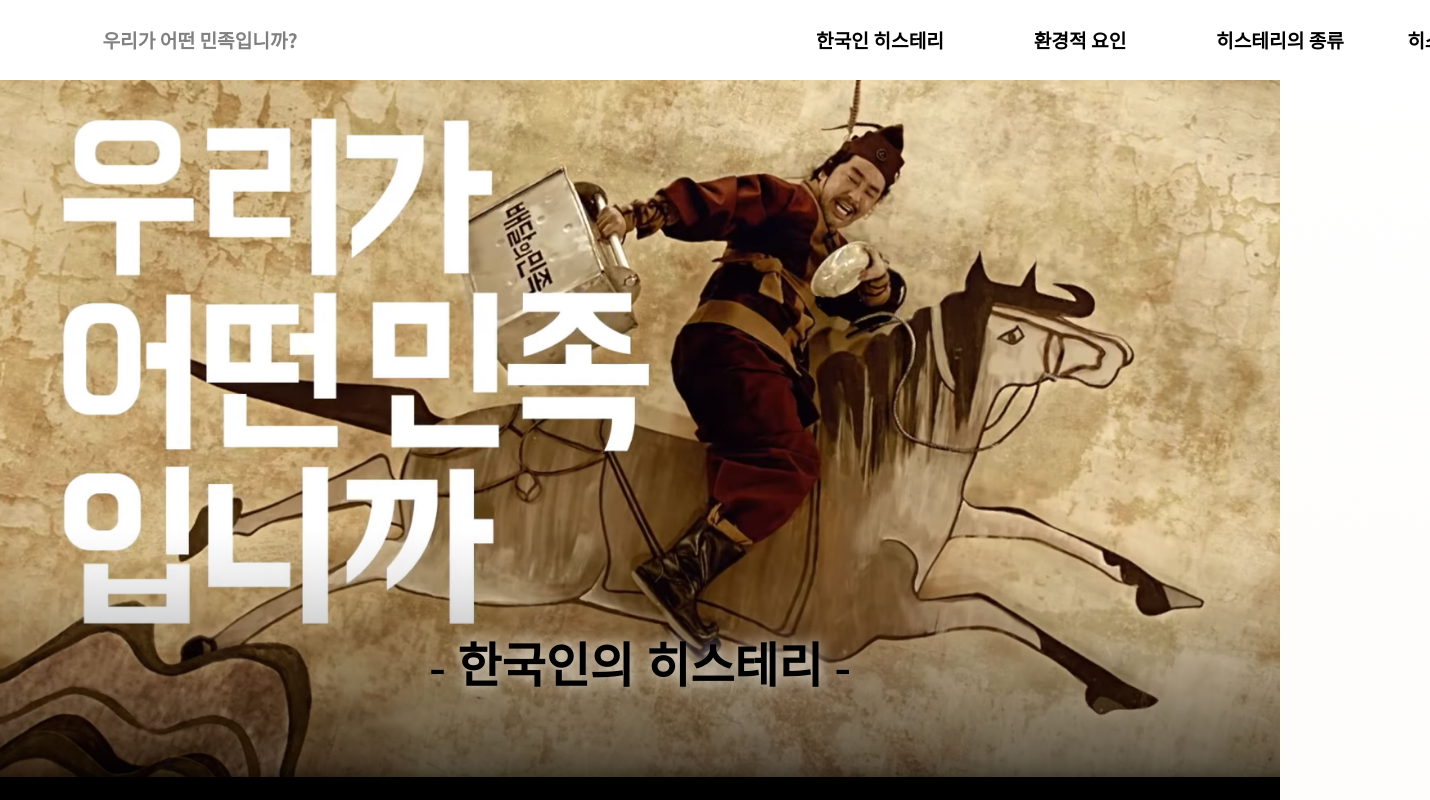
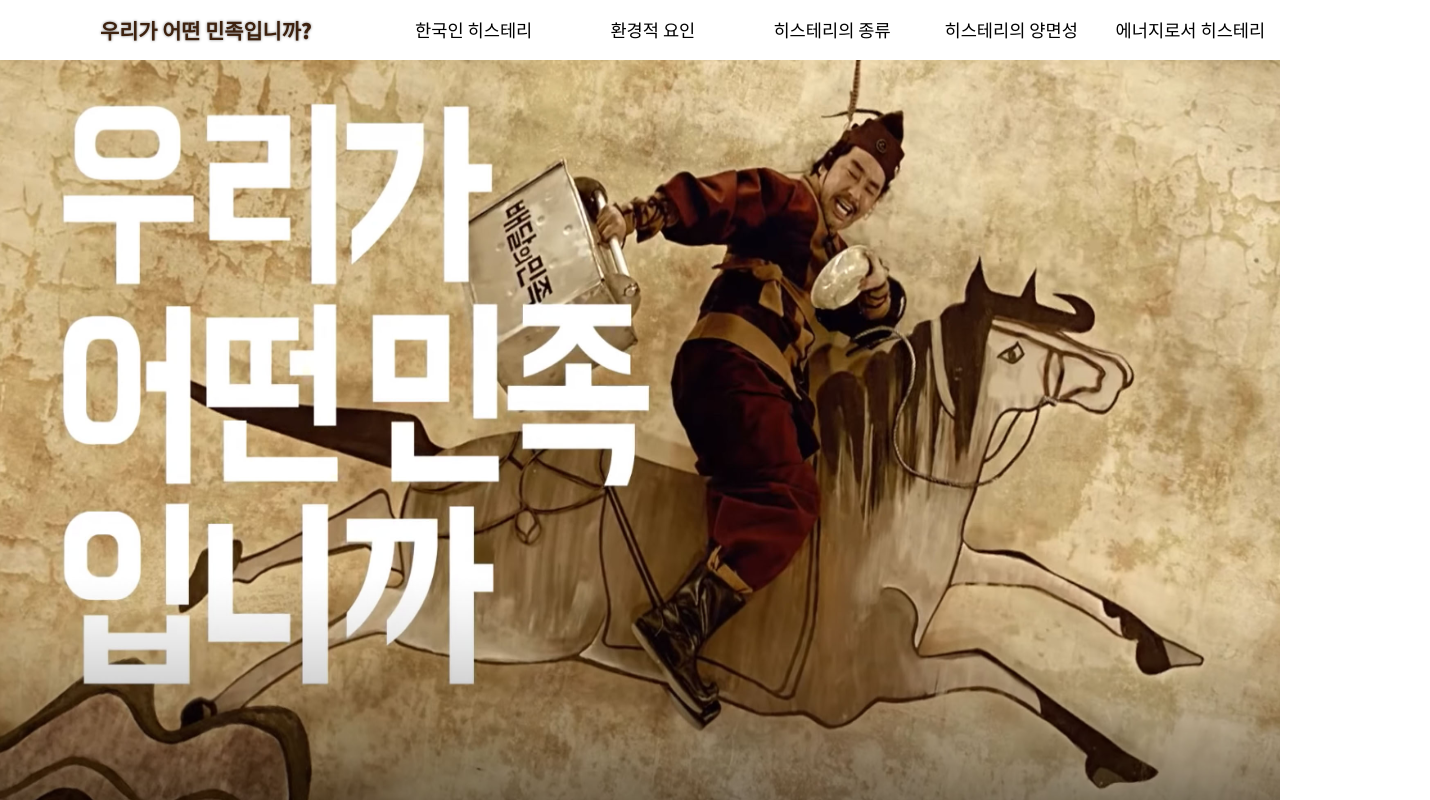
Before and after one commit to Lim-Yeongsong/yeongsong_dp_3, a plain HTML site: page index.html in a window 1280 px wide. Shown: the top 800 px of the page, 1430 px wide, since content can reach past the window. Drawn offline with Linux system fonts and the light colour scheme.

Commit message:
Add files via upload

```diff
--- a/index.html
+++ b/index.html
@@ -6,36 +6,35 @@
 	<link href="https://fonts.googleapis.com/css?family=Noto+Sans+KR:300,400,500,700,900&display=swap" rel="stylesheet">
 	<link href="https://fonts.googleapis.com/css?family=Noto+Serif+KR:700,900&display=swap" rel="stylesheet">
 	<style type="text/css">
-		body, h2, ol, li, ul {margin: 0 ; padding: 0}
-		nav{background: white; height: 80px; font-size: 1.2em;position: fixed;}
-		nav ul li a, nav div a{display: block; color: black;
-					text-decoration: none; font-weight: bold;}
-		nav ul li a:hover{color: gray;}
-		nav .logo{height: 50px; width: 400px; line-height: 80px; float: left; text-align: center; display: block; color: black;
-					text-decoration: none; font-weight: bold;}
-		nav div a:hover{color: gray;}
-		nav ul{width: 1000px; height: 80px;
-				float: right; margin-right: 10px;}
-		nav li{list-style-type: none; width: 20%; float: left; height: 50px; text-align: center; line-height: 80px;}
+		body, nav, ul, li, img, h1, h2, p{margin: 0 ; padding: 0;}
+		nav{height: 60px; text-align: center;}
+		nav div a{display: block; text-decoration: none; font-size: 1.3rem; font-weight: 900; color: black; text-align: left;padding-left: 100px;}
+		nav div a:hover{color:#3d210e; text-shadow:0px 0px 3px gray;transition: all 1s;}
+		ul{width: 70%;  height: 60px; float: right;}
+		li{background: white; list-style-type: none; width: 20%; height: 60px; text-align: center; line-height: 60px; float: right; font-size: 1.1rem; font-weight: 500;f}
+		li:hover{background:#3d210e; transition: all 1s;}
+		li a{text-decoration: none; color: black;}
+		li a:hover{color :white; transition: all 0.5s;}
+		.logo{height: 60px; line-height: 60px; width: 30%; background: white; float: left;}
 
-		.navdiv{width: 100%; height: 80px; margin-left: 390px; background: white;}
+
 		.imgurl{font-size: 0.9em; color: #2c1607;}
+		.bg-header{background: url('back1.jpg'); background-size:100% auto ;background-attachment: fixed;}
 
 		.bg-mid1{background: url('c.jpg'); background-size: 100% auto ; background-repeat: no-repeat; background-attachment: fixed;}
 		.bg-mid2{background: url('o.jpg'); background-size: 100% auto ; background-repeat: no-repeat; background-attachment: fixed;}
 		.bg-mid3{background: url('p.jpg'); background-size: 100% auto ; background-repeat: no-repeat; background-attachment: fixed; }
 		html{font-family: 'Noto Sans KR', sans-serif;}
 		header{font-family: 'Noto Serif KR', serif; }
-		body, h1, img, h1, p{margin: 0;padding: 0;}
 		body{background-image: linear-gradient(#FFFFFF, #e7d3b0);}
 		img{display: block; width:100%;}
-		footer{width:720px; margin:auto;}
-		header{margin:auto; display: block;  width: auto; height: 1000px;
+		header{margin:auto; display: block; width: 100%; height: 1200px;
 			font-size: 4em; font-weight: 900;
 			text-shadow: 0px 0px 15px #FFFFFF; background-image: url('back1.png');background-size: 50%; background-repeat: no-repeat;  background-position: center ; background-float: top ; }
-		h1{text-align: center; margin: -150px; font-weight: 700; font-size: 3rem; margin-bottom: 100px;}
+		h1{text-align: center; font-weight: 700; font-size: 3rem; padding-top: 800px;}
 		section h2{font-size: 4rem; font-weight: 500; line-height: 1.3; letter-spacing: -2.5px;}
 		section p{line-height: 1.7; letter-spacing: -0.8px; word-spacing:0.9px; font-size: 1.4rem; font-weight: 300; text-align: left; word-break: keep-all; }
+		footer{width:720px; margin:auto;}
 		footer{height: 300px; width:auto ; padding-top: 100px;
 			background-image: linear-gradient(#e7d3b0, #ab8554);}
 		footer p{text-align: center; font-size:}
@@ -80,6 +79,8 @@
 		.secp{padding-top: 200px; padding-bottom: 200px;}
 		.secpt{padding-top: 200px;}
 		.secpb{padding-bottom: 200px;}
+		.ext{display: inline-block; background: #ebd6bb; width: 100px; height: 60px; text-align: center; line-height: 60px; text-decoration: none; font-size: 1.1em; font-weight: bold; border-radius: 5px; box-shadow: 0px 0px 5px #7e613c; margin-right: 20px; color: black;}
+		.ext:hover{background: #3d210e; box-shadow: none; color: white; transition: all 0.5s;}
 	</style>
 </head>
 <body>
@@ -88,31 +89,32 @@
 			<a href="index.html">우리가 어떤 민족입니까?</a>
 		</div>
 
-		<div class="navdiv">
 		<ul>
 			<li>
-					<a href="#a">한국인 히스테리</a>
+				<a href="#e">에너지로서 히스테리</a>
+			</li>
+			<li>
+				<a href="#d" >히스테리의 양면성</a>
+			</li>
+			<li>
+				<a href="#c">히스테리의 종류</a>
 			</li>
 			<li>
 				<a href="#b">환경적 요인</a>
 			</li>
 			<li>
-					<a href="#c">히스테리의 종류</a>
-				</li>
-				<li>
-					<a href="#d" >히스테리의 양면성</a>
-				</li>
-				<li>
-					<a href="#e">에너지로서 히스테리</a>
-				</li>
+				<a href="#a">한국인 히스테리</a>
 			</li>
 		</ul>
-		</div>
 	</nav>
-	<header class="bg-bk">
-		<img src="back1.jpg" style="padding-top: 80px;">
+
+	<header class="bg-header">
+		<div class="row">
+			<div class="col-6">
 				<h1> - 한국인의 히스테리 - </h1>
 				<audio controls src="back.mp3" type="audio/mpeg"></audio>
+			</div>
+		</div>
 	</header>
 
 	<section class="bg-bk pt30">
@@ -186,7 +188,6 @@
 				<p class="font-mid">자신의 존재를 드러내고 과시하기 위해서 히스테리를 드러내기도 하지만 내면의 깊은 열등감을 감추기 위해 남보다 우위에 있는 선택받은 사람처럼 행동하는 비교 히스테리가 있다.</p>
 				<br>
 		 		<p class="font-mid"><a class="bold">명품, 수입 자동차, 학력 </a>등으로 보여주는 현시욕과 과시욕은 타인과 비교를 통해 자신의 열등감을 감추려고 한다. 우리 사회에서 흔히 사용하는 <a class="bold">엄친아, 엄친딸</a>과 같은 단어도 타인과 비교하는 단어라고 할 수 있다. 타인의 인정을 갈망하는 히스테리적인 관심이 초래한 불편한 결과이다.</p>
-
 		 	</div>
 		</div>
 	</section>
@@ -238,6 +239,7 @@
 			</div>
 		</div>
 	</section>
+
 	<section>
 		<div class="row">
 			<div class="col-6">
@@ -256,21 +258,19 @@
 				https://www.yna.co.kr/view/AKR20171129129300063<br>
 				https://m.post.naver.com/viewer/postView.nhn?volumeNo=9846375&memberNo=25697552 <br>
 				</p>
+				<p class="tac mt5" >
+					<a href="#navi" class="topb ext">TOP</a>
+				</p>
 			</div>
 		</div>
-	</section>
-	<section>
-		<div class="row" style="margin-bottom: 10px;">
-			<div class="col-6">
-				<p class="tac">
-					<a href="#navi" class="topb">TOP</a>
 				</p>
 			</div>
 		</div>
 	</section>
 
+
 	<footer>
-		<p style="font-size: 1.2rem;font-weight: 300;">2020&copy;한경대학교 디자인학과 임영송. all right reserved.</p>
+		<p style="font-size: 1.2rem;font-weight: 500;">2020&copy;한경대학교 디자인학과 임영송. all right reserved.</p>
 	</footer>
 </body>
 </html>
```
Lines whose indentation alone changed are shown as unchanged.
